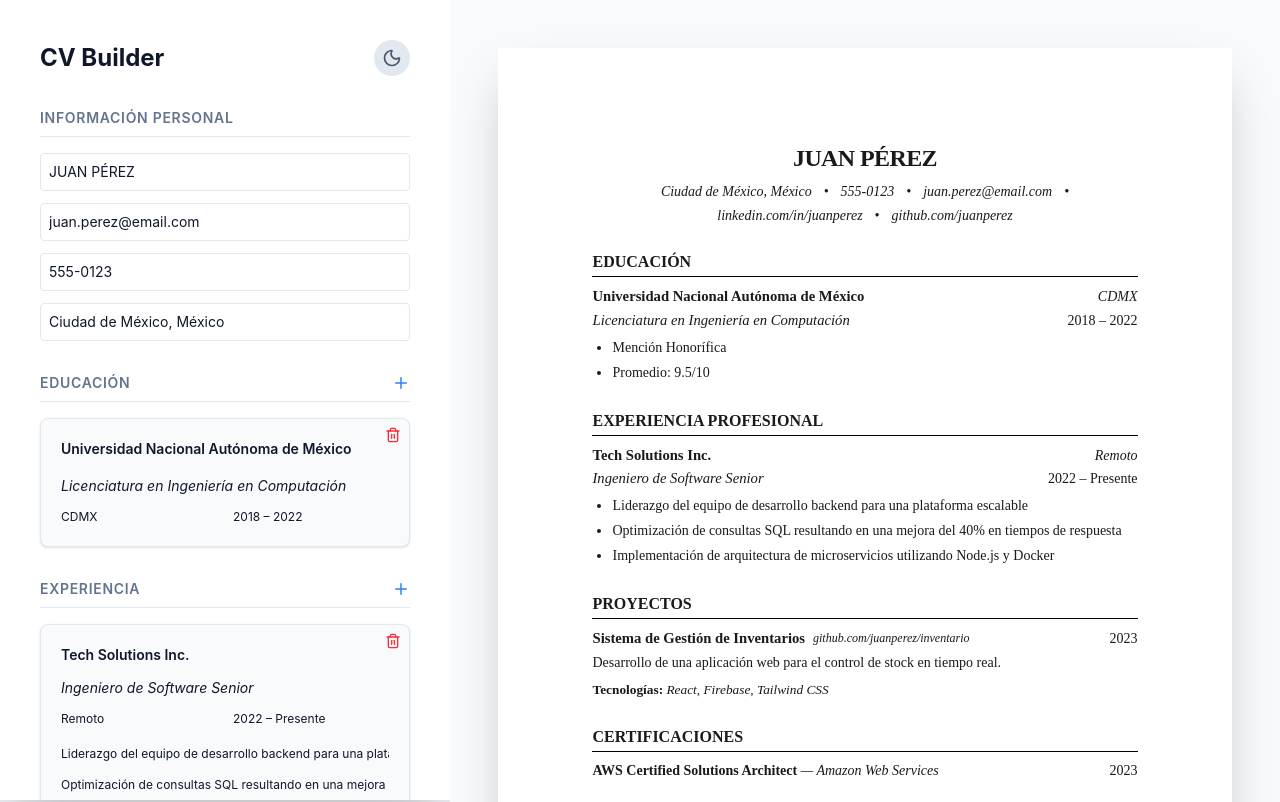
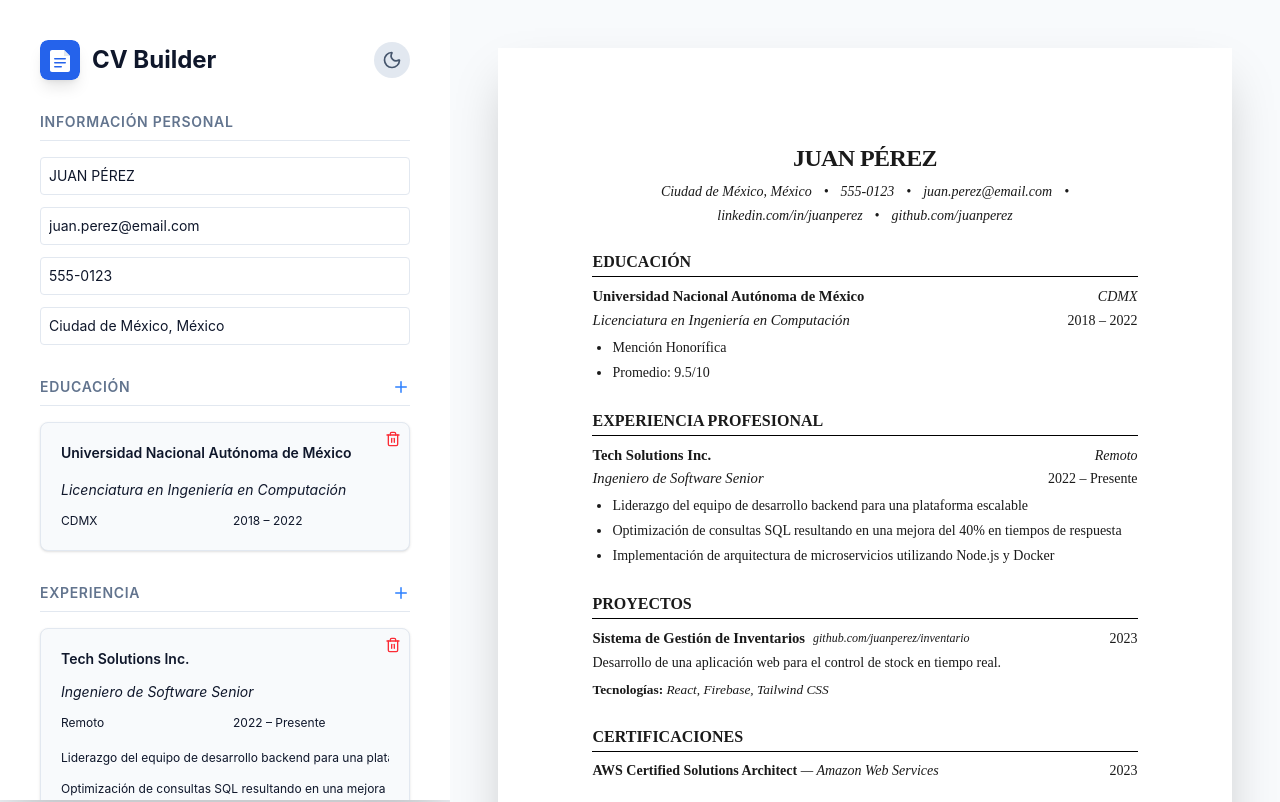
Before and after one commit to NicoBar2/harvard-cv-builder, a React (Vite) app: page / in a window 1280 px wide. Shown: the top 802 px of the page. Built offline with nearby package versions, Linux system fonts and the light colour scheme; the HTML template or start-up script is replaced by a standard one.

Commit message:
Add custom SVG logo and update UI/Favicon

```diff
--- a/index.html
+++ b/index.html
@@ -2,7 +2,7 @@
 <html lang="es">
   <head>
     <meta charset="UTF-8" />
-    <link rel="icon" type="image/svg+xml" href="https://NicoBar2.github.io/harvard-cv-builder/vite.svg" />
+    <link rel="icon" type="image/svg+xml" href="https://NicoBar2.github.io/harvard-cv-builder/logo.svg" />
     <meta name="viewport" content="width=device-width, initial-scale=1.0" />
 
     <!-- SEO Primary Tags -->
--- a/src/App.tsx
+++ b/src/App.tsx
@@ -122,7 +122,10 @@ function App() {
       {/* Editor Sidebar */}
       <aside className={`w-full md:w-[450px] shrink-0 p-10 shadow-2xl overflow-y-auto max-h-screen no-print ${darkMode ? 'bg-slate-800 border-r border-slate-700' : 'bg-white'} transition-all duration-300`}>
         <div className="flex justify-between items-center mb-8">
-          <h1 className="text-2xl font-bold">CV Builder</h1>
+          <div className="flex items-center gap-3">
+            <img src="/harvard-cv-builder/logo.svg" alt="Logo" className="w-10 h-10 shadow-lg rounded-lg" />
+            <h1 className="text-2xl font-bold">CV Builder</h1>
+          </div>
           <button
             onClick={() => setDarkMode(!darkMode)}
             className={`p-2 rounded-full transition-colors ${darkMode ? 'bg-slate-700 text-yellow-400 hover:bg-slate-600' : 'bg-slate-200 text-slate-600 hover:bg-slate-300'}`}
```
Also changed, not shown: public/logo.svg (added), 1 other file (tests, documents, lock files or other folders).
